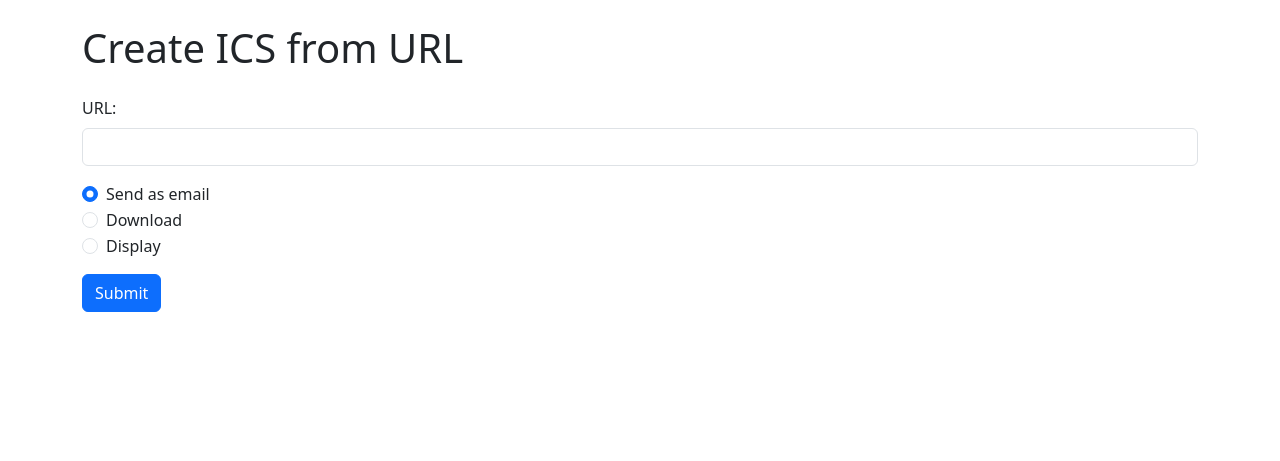
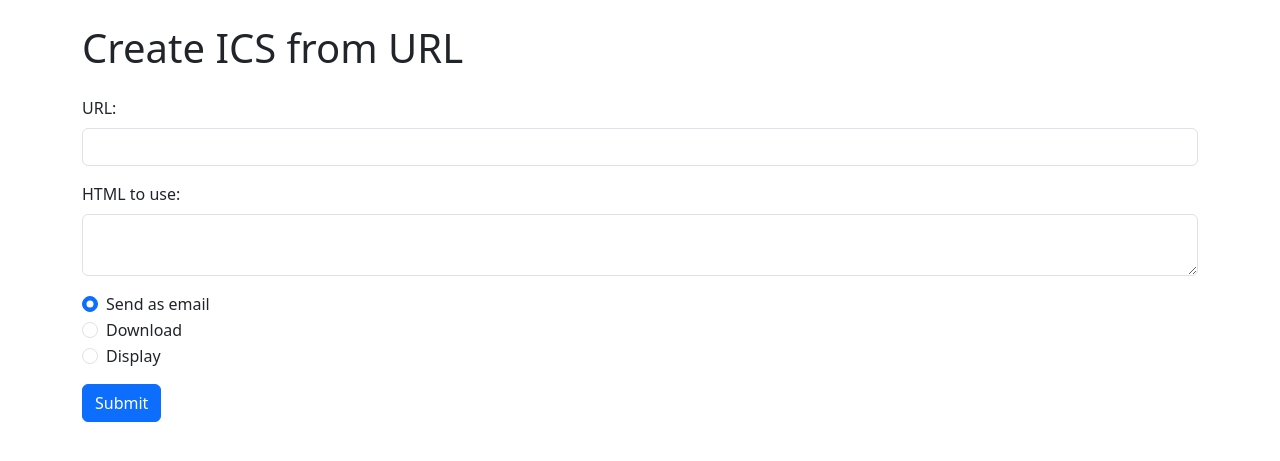
Before and after one commit to jcherniak/email-to-ics, a PHP site: page / in a window 1280 px wide. Shown: the top 461 px of the page. Run offline with PHP 8.4, Linux system fonts and the light colour scheme; data that the repository does not hold is empty.

Commit message:
- Take HTML in the POST - Use google places api to set location - Use persistent cookies

````diff
--- a/form.html
+++ b/form.html
@@ -18,6 +18,11 @@
                     Please enter a URL.
                 </div>
             </div>
+			<div class="mb-3">
+				<label for="html" class="form-label">HTML to use:</label>
+				<textarea name="html" class="form-control">
+				</textarea>
+			</div>
             <div class="mb-3">
                 <div class="form-check">
                     <input type="radio" id="email" name="display" value="email" class="form-check-input" checked>
@@ -123,6 +128,7 @@
                 <div class="card text-bg-${cardType} mb-3">
                     <div class="card-header">
                         <button type="button" class="btn-close float-end" data-bs-dismiss="alert" aria-label="Close"></button>
+						<button type="button" class="btn btn-warning btn-sm float-end" id="nl2br">\\n -> &lt;br&gt;</button>
                         ${title}
                     </div>
                     <div class="card-body">
@@ -136,6 +142,10 @@
             } else {
                 preElement.textContent = content; // Escape the content and display as plain text
             }
+
+			document.getElementById('nl2br').addEventListener('click', function() {
+				document.querySelector('pre.card-text').innerHTML = document.querySelector('pre.card-text').innerHTML.replaceAll("\\n","<br>")
+			});
         }
     </script>
 </body>
--- a/index.php
+++ b/index.php
@@ -7,8 +7,6 @@ use Spatie\PdfToText\Pdf;
 use Symfony\Component\HtmlSanitizer\HtmlSanitizerConfig;
 use Symfony\Component\HtmlSanitizer\HtmlSanitizer;
 use ICal\ICal;
-
-ini_set('session.cookie_lifetime', 60 * 60 * 24 * 30);
 
 ignore_user_abort();
 ini_set('display_errors', 'On');
@@ -39,6 +37,7 @@ class EmailProcessor
     private $openaiClient;
     private $httpClient;
     private $logDir;
+	private $googleMapsKey;
 
     public function __construct()
     {
@@ -47,6 +46,7 @@ class EmailProcessor
         $this->fromEmail = $_ENV['FROM_EMAIL'];
         $this->toEmail = $_ENV['TO_EMAIL'];
         $this->logDir = $_ENV['LOG_DIR'];
+		$this->googleMapsKey = $_ENV['GOOGLE_MAPS_API_KEY'];
 
 		$this->openaiClient = OpenAI::client($this->openaiApiKey);
 		$this->httpClient = new Client([
@@ -59,7 +59,45 @@ class EmailProcessor
         ]);
 	}
 
-	public function processUrl($url, $display) {
+	private function extractTextFromHtml($html) {
+		// Create a new DOMDocument object
+		$dom = new DOMDocument;
+
+		// Load the HTML
+		// Suppress errors due to malformed HTML
+		libxml_use_internal_errors(true);
+		$dom->loadHTML($html, LIBXML_NOERROR | LIBXML_NOWARNING);
+		libxml_clear_errors();
+
+		// Remove <style> and <script> elements
+		$scriptTags = $dom->getElementsByTagName('script');
+		while ($scriptTags->length > 0) {
+			$scriptTags->item(0)->parentNode->removeChild($scriptTags->item(0));
+		}
+
+		$styleTags = $dom->getElementsByTagName('style');
+		while ($styleTags->length > 0) {
+			$styleTags->item(0)->parentNode->removeChild($styleTags->item(0));
+		}
+
+		// Attempt to get the <body> content
+		$body = $dom->getElementsByTagName('body')->item(0);
+		if ($body) {
+			$textContent = $body->textContent;
+		} else {
+			// If no <body> tag, use the entire document
+			$textContent = $dom->textContent;
+		}
+
+		// Remove extra white spaces, new lines etc.
+		$textContent = trim(preg_replace('/\s+/', ' ', $textContent));
+
+		return $textContent;
+	}
+
+
+	public function processUrl($url, $downloadedText, $display) {
+		if (!isset($downloadedText)) {
 			if (!$this->is_valid_url($url)) {
 				http_response_code(400);
 				error_log('BAD url: ' . $url);
@@ -68,11 +106,23 @@ class EmailProcessor
 			}
 
 			$downloadedText = $this->fetch_url($url);
+		} elseif (substr($downloadedText, 0, 1) === '\'' &&
+			substr($downloadedText, -1, 1) === '\''
+		) {
+			$downloadedText = trim($downloadedText);
+			$dec = json_decode($downloadedText);
+			if (json_last_error() === JSON_ERROR_NONE)
+			{
+				$downloadedText = $dec;
+			}
+		}
+
+		$downloadedText = $this->extractTextFromHtml($downloadedText);
 
 		$combinedText = <<<TEXT
 {$url}
 
---- HTML fetched from URL above ---
+--- Text content fetched from URL above ---
 {$downloadedText}
 TEXT;
 
@@ -239,6 +289,19 @@ If there is no year in the provided content, assume it is {$curYear} if the mont
 
 Make sure the date/time of the ICS are in pacific time. Adjust as necessary from the input timezone.
 
+If the content describes a flight:
+- Using the airport codes, determine the start and end timezone and set the event to start and end in the appropriate timezones. Override all timezone instructions above. For example, if the destination is EWR, then the end timezone should be America/New_York. SFO, America/Los_Angeles, ORD, America/Chicago, etc...
+- Include the confirmation number in the top of the description.
+- Include the flight number in the top of the description and the title. Prefix it with the airline code such as UA1234 or DL4456
+- Don't include any text about special deals.
+- The description field should be in the format: ```
+Flight number: UA1234
+Confirmation number: GJGJGJ
+Departure airport: SFO
+Arrival airport: EWR
+```
+- The location field should contain a google maps link to the departure airport
+
 For the ICS file, ensure it matches RFC5545. Specifically:
 - Ensure all lines are terminated by CRLF
 - Lines of text SHOULD NOT be longer than 75 octets, excluding the line break. Long content lines SHOULD be split into a multiple line representations using a line "folding" technique. That is, a long line can be split between any two characters by inserting a CRLF immediately followed by a single linear white-space character (i.e., SPACE or HTAB). Any sequence of CRLF followed immediately by a single linear white-space character is ignored (i.e., removed) when processing the content type.
@@ -249,6 +312,7 @@ For the ICS file, ensure it matches RFC5545. Specifically:
 Return a JSON object with 2 keys:
 - ICS - the ical file contents
 - EmailSubject - the title of the event, as specified above.
+- LocationLookup - location information that we can pass to the Google Places API to lookup. should be a string
 PROMPT;
 
 			$data = [
@@ -257,8 +321,30 @@ PROMPT;
 					['role' => 'system', 'content' => $system],
 					['role' => 'user', 'content' => $combinedText],
 				],
-				'max_tokens' => 4095,
-				'response_format' => ['type' => 'json_object'],
+				'max_tokens' => 16*1024,
+				'response_format' => [
+					'type' => 'json_schema',
+					'json_schema' =>  [
+						'name' => 'cal_response',
+						'strict' => true,
+						'schema' => [
+							'type' => 'object',
+							'properties' => [
+								'ICS' => [
+									'type' => 'string'
+								],
+								'EmailSubject' => [
+									'type' => 'string'
+								],
+								'LocationLookup' => [
+									'type' => 'string'
+								],
+							],
+							'required' => ['ICS', 'EmailSubject', 'LocationLookup'],
+							'additionalProperties' => false,
+						],
+					],
+				],
 			];
 
 			$response = $this->openaiClient->chat()->create($data);
@@ -297,10 +383,102 @@ PROMPT;
 				throw $e;
 			}
 
+			if (!empty($ret['LocationLookup'])) {
+				try {
+					$place = $this->getGoogleMapsLink($ret['LocationLookup']);
+					error_log("Google maps lookup for '{$ret['LocationLookup']}' returned '{$place}'");
+
+					if ($place) {
+						$ret['ICS'] = $this->updateIcsLocation($ret['ICS'], $place);
+					}
+				} catch (Throwable $e) {
+					error_log("Error(s) doing google maps lookup: " . var_export($e, true));
+				}
+			}
+
+
 			return $ret;
 		}
 
 		throw new Exception('should never reach here...');
+	}
+
+	private function updateIcsLocation($icsContent, $location) {
+		$lines = explode("\n", $icsContent);
+		$output = [];
+		$locationUpdated = false;
+
+		foreach ($lines as $line) {
+			// Check if the line starts with "LOCATION:" to find an existing location
+			if (strpos($line, 'LOCATION:') === 0) {
+				// Replace existing location with the new location
+				$output[] = 'LOCATION:' . $location;
+				$locationUpdated = true;
+			} else {
+				$output[] = $line;
+			}
+		}
+
+		// If no LOCATION field was originally present, add it before END:VEVENT
+		if (!$locationUpdated) {
+			$updatedOutput = [];
+			foreach ($output as $line) {
+				if (trim($line) == "END:VEVENT") {
+					// Add location before the line END:VEVENT
+					$updatedOutput[] = 'LOCATION:' . $location;
+				}
+				$updatedOutput[] = $line;
+			}
+			$output = $updatedOutput;
+		}
+
+		// Join the lines back into a single ICS formatted string
+		return implode("\n", $output);
+	}
+
+	private function getGoogleMapsLink($lookup) {
+		// Base URL for the Google Places Text Search API
+		$baseUrl = "https://maps.googleapis.com/maps/api/place/textsearch/json";
+
+		// Construct the request URL
+		$requestUrl = sprintf(
+			"%s?query=%s&key=%s",
+			$baseUrl,
+			urlencode($lookup),
+			$this->googleMapsKey
+		);
+
+		// Initialize cURL session
+		$ch = curl_init();
+
+		// Set cURL options
+		curl_setopt($ch, CURLOPT_URL, $requestUrl);
+		curl_setopt($ch, CURLOPT_RETURNTRANSFER, true);
+
+		// Execute cURL request and fetch response
+		$response = curl_exec($ch);
+
+		// Close cURL session
+		curl_close($ch);
+
+		// Decode the JSON response
+		$data = json_decode($response, true);
+
+		// Check if we got a valid response and return the place id
+		if (!empty($data['results'])) {
+			// Return the place_id of the first result
+			$placeId = $data['results'][0]['place_id'];
+
+			// Base URL for Google Maps search with API parameter
+			$baseUrl = "https://www.google.com/maps/search/?api=1";
+
+			// Construct the URL with query and place_id
+			$url = sprintf("%s&query=%s&query_place_id=%s", $baseUrl, urlencode($lookup), urlencode($placeId));
+
+			return $url;
+		}
+
+		return null;
 	}
 
     private function sendEmailWithAttachment($toEmail, $ics, $subject, $originalEmail, $pdfText = null, $downloadedText = null)
@@ -350,7 +528,7 @@ BODY;
 		$this->sendEmail($ics, $toEmail, $subject, $htmlBody, $attachments);
 	}
 
-	protected function sendEmail($ics, $toEmail, $subject, $htmlBody, $otherAttachments = []) {
+	public function sendEmail($ics, $toEmail, $subject, $htmlBody, $otherAttachments = []) {
 		if (!empty($ics)) {
 			$attachments = array_merge([
 				[
@@ -444,7 +622,11 @@ class WebPage
 
     private function checkSessionAuth()
     {
-        return !empty($_SESSION['authenticated']);
+		$pass = $_ENV['HTTP_AUTH_USERNAME'] . $_ENV['HTTP_AUTH_PASSWORD'];
+		return (
+			isset($_COOKIE['pass']) &&
+			password_verify($pass, $_COOKIE['pass'])
+		);
     }
 
     private function checkBasicAuth()
@@ -454,11 +636,28 @@ class WebPage
             $_SERVER['PHP_AUTH_USER'] === $_ENV['HTTP_AUTH_USERNAME'] &&
 			$_SERVER['PHP_AUTH_PW'] === $_ENV['HTTP_AUTH_PASSWORD']
 		) {
-            $_SESSION['authenticated'] = true; // Store authentication in session
+			$this->setCookie();
             return true;
 		}
 
         return false;
+	}
+
+	private function setCookie()
+	{
+		$pass = $_ENV['HTTP_AUTH_USERNAME'] . $_ENV['HTTP_AUTH_PASSWORD'];
+		setcookie(
+			'pass',
+			password_hash($pass, PASSWORD_DEFAULT),
+			time() + 30*24*60*60
+		);
+
+	}
+
+	private function clearCookie()
+	{
+		setcookie('pass','', -1);
+		unset($_COOKIE['pass']);
 	}
 
     private function displayLoginForm()
@@ -481,7 +680,7 @@ HTML;
 			($_POST['password'] ?? null) === $_ENV['HTTP_AUTH_PASSWORD']
 		)
 		{
-            $_SESSION['authenticated'] = true;
+			$this->setCookie();
             $this->displayGetForm(); // Successfully authenticated
 		} else {
 			if ($_SERVER['REQUEST_METHOD'] == 'POST') {
@@ -500,9 +699,9 @@ HTML;
     private function handlePostRequest()
 	{
 		if (isset($_POST['logout'])) {
-			session_destroy();
+			$this->clearCookie();
 		} elseif (isset($_POST['url'])) {
-            $this->processFormSubmission($_POST['url']);
+			$this->processFormSubmission($_POST['url'], $_POST['html']);
 		} else {
 			$post_data = file_get_contents("php://input");
 			$json_data = json_decode($post_data, true);
@@ -521,10 +720,10 @@ HTML;
 		}
     }
 
-    private function processFormSubmission($url)
+    private function processFormSubmission($url, $fetchedText = null)
     {
 		$processor = new EmailProcessor();
-		$processor->processUrl($url, $_REQUEST['display'] ?? 'email');
+		$processor->processUrl($url, $fetchedText, $_REQUEST['display'] ?? 'email');
     }
 
     private function isPostmarkInboundWebhook($json_data)
@@ -543,8 +742,6 @@ HTML;
 $dotenv = Dotenv::createImmutable(__DIR__);
 $dotenv->load();
 
-session_start();
-
 ob_start();
 try {
 	$page = new WebPage();
@@ -560,8 +757,8 @@ try {
 		'<p>Original POST:</p>' .
 		'<pre>' . json_encode($_POST) . '</pre>';
 
-	$this->sendEmail(null, $_ENV['TO_EMAIL'], 'ERROR PROCESSING CALENDAR EVENT', $err);
-
+	$processor = new EmailProcessor;
+	$processor->sendEmail(null, $_ENV['TO_EMAIL'], 'ERROR PROCESSING CALENDAR EVENT', $err);
 }
 
 $out = ob_get_flush();
````
Also changed, not shown: 1 other file. Lines whose indentation alone changed are shown as unchanged.
